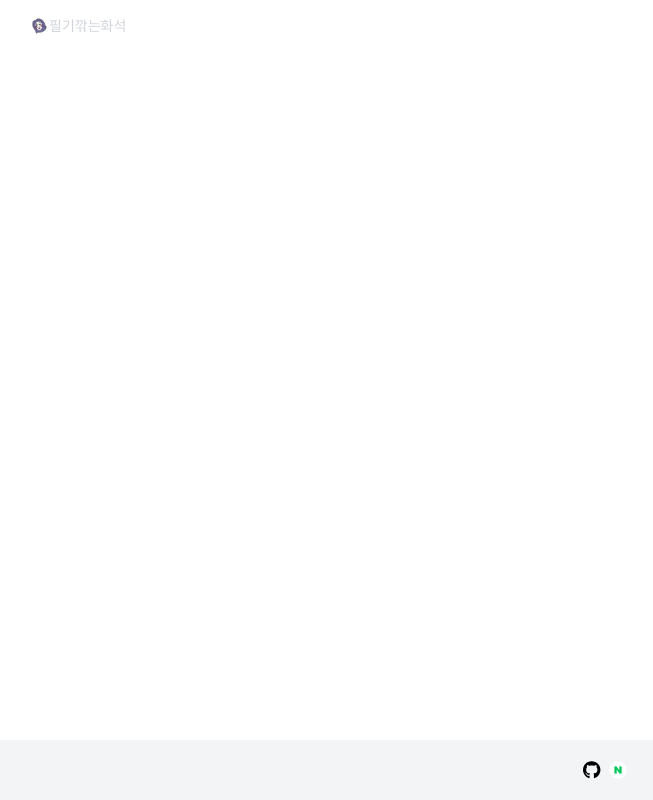
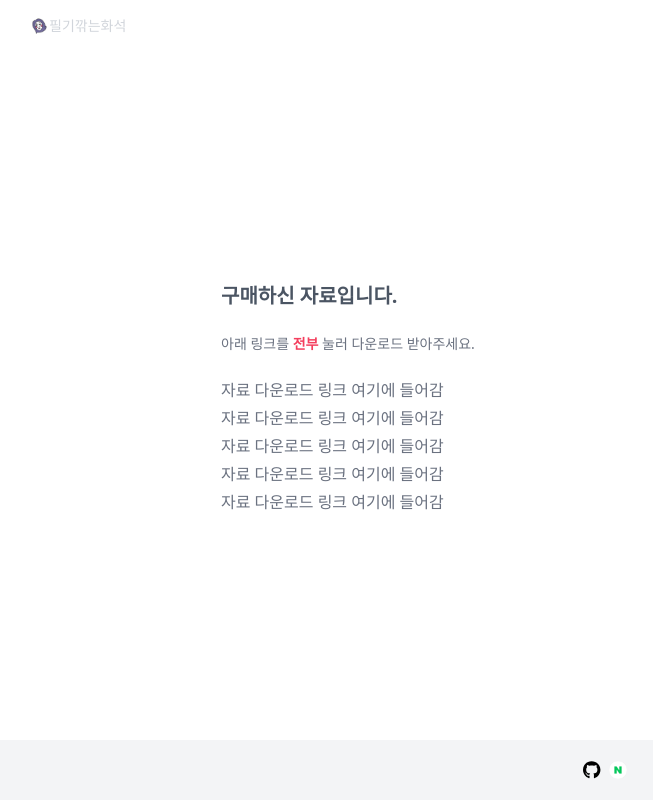
Before and after one commit to agnes0304/chronos-nextjs, a Next.js app: page /payment/success/1 in a window 1280 px wide. Shown: the whole page, without its empty margins (35-688 px from the left). Built offline with nearby package versions, Linux system fonts and the light colour scheme; no server answers.

Commit message:
added style on personal page

```diff
--- a/src/app/payment/success/[mobile]/page.tsx
+++ b/src/app/payment/success/[mobile]/page.tsx
@@ -21,11 +21,7 @@ async function getOrder(mobile: string) {
   }
 }
 
-const DownloadData = async ({
-  params,
-}: {
-  params: { mobile: string };
-}) => {
+const DownloadData = async ({ params }: { params: { mobile: string } }) => {
   let data: s3Url = { url: [] };
   try {
     if (params.mobile) {
@@ -39,7 +35,25 @@ const DownloadData = async ({
   }
 
   return (
-    <></>
+    <div className="flex flex-col w-[90vw] justify-center items-center">
+      <div className="flex flex-col w-[90vw] justify-center items-start gap-6 sm:w-4/5 md:w-2/3">
+        <h1 className="text-xl font-semibold text-gray-600">
+          구매하신 자료입니다.
+        </h1>
+        <p className="text-sm text-gray-500">
+          아래 링크를 <span className="text-rose-500 font-semibold">전부</span> 눌러 다운로드 받아주세요.
+        </p>
+        <div>
+          <ul className="text-gray-500 font-light text-md">
+            <li className="mb-1">자료 다운로드 링크 여기에 들어감</li>
+            <li className="mb-1">자료 다운로드 링크 여기에 들어감</li>
+            <li className="mb-1">자료 다운로드 링크 여기에 들어감</li>
+            <li className="mb-1">자료 다운로드 링크 여기에 들어감</li>
+            <li>자료 다운로드 링크 여기에 들어감</li>
+          </ul>
+        </div>
+      </div>
+    </div>
   );
 };
 
```
